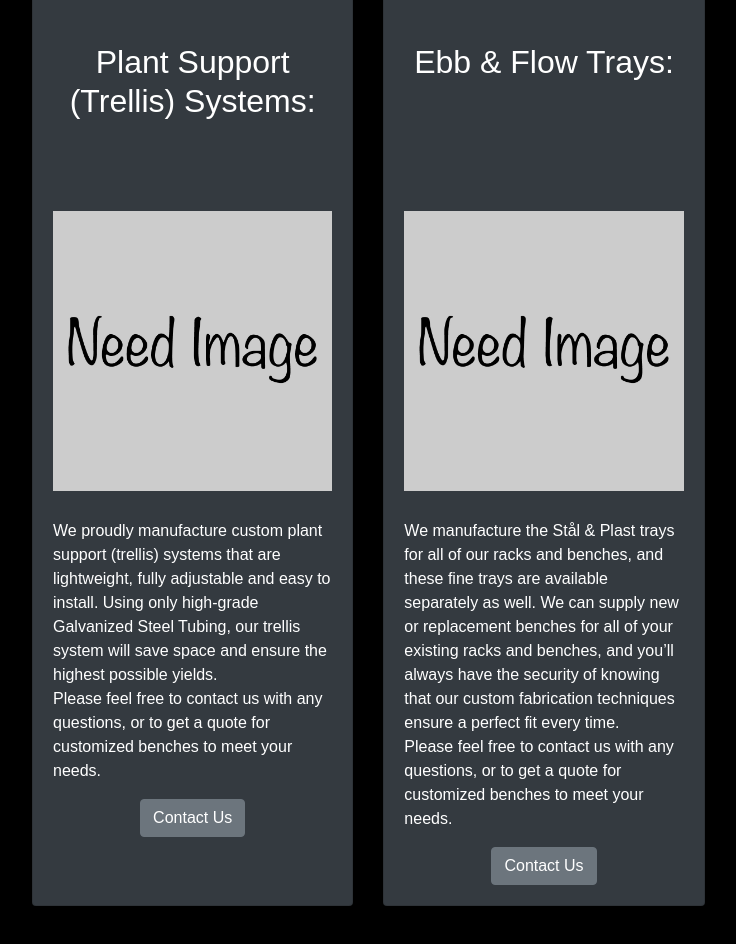
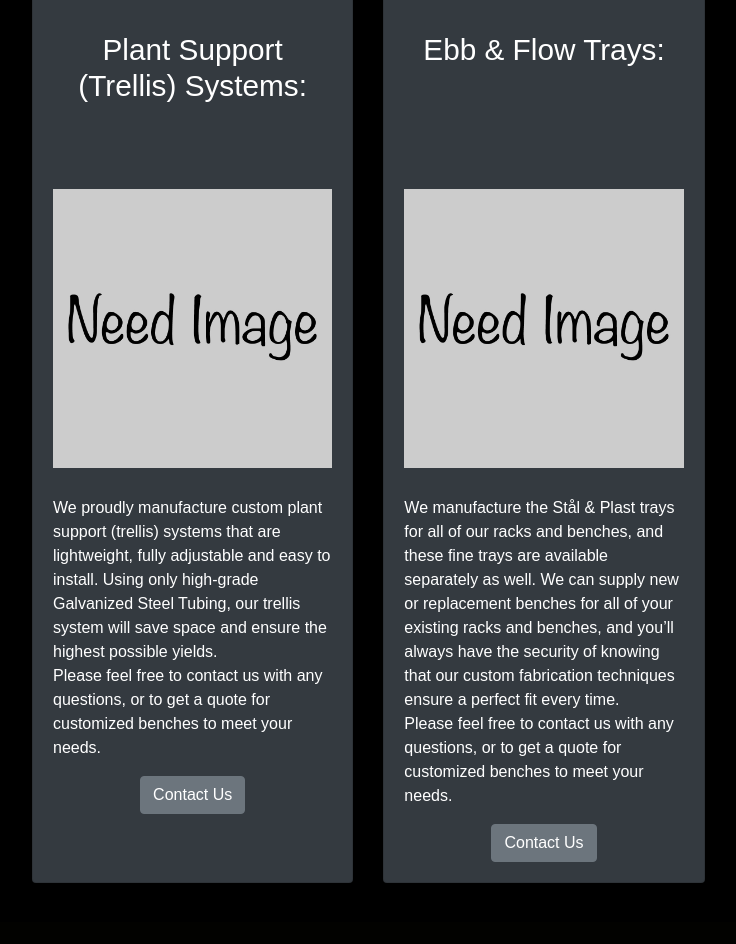
Before and after one commit to SeanTuc/SeanRollingBenches, a PHP site: page / in a window 1280 px wide. Shown: the part 1875-2819 px from the top of the page, without its empty margins (96-832 px from the left). After the commit the page ends 2758 px from the top, so only its background shows below. Run offline with PHP 8.4, Linux system fonts and the light colour scheme.

Commit message:
fixed middle sized screen headers

```diff
--- a/header.php
+++ b/header.php
@@ -36,6 +36,10 @@
         transform: translate(-50%, -50%);
         color: white;
       }
+      @media (min-width:577px){
+        .main-content-title {
+            font-size:calc(6pt  + 1.7vw);
+        }
 
       </style>
 
--- a/index.php
+++ b/index.php
@@ -13,9 +13,9 @@
 </p>
 
 <div class="card-deck" style="padding-left: 10%; padding-right: 10%; padding-bottom: 3%">
-  <div class="card bg-dark" style="min-width: 200px"  >
-      <div class="card-body text-center " style="color: white;" >
-        <p class="card-text" style="padding-bottom: 10%"> <h2 style="color: white; min-height: 5em; padding-bottom: 10%">EBB AND FLOW GROWING BENCHES:</h2>
+  <div class="card bg-dark"  >
+      <div class="card-body text-center " style="color: white" >
+        <p class="card-text" style="padding-bottom: 10%"> <h2 class="main-content-title" style="color: white; min-height: 5em; padding-bottom: 10%; ">EBB AND FLOW GROWING BENCHES:</h2>
           <img class="card-img-top; img-fluid" src="images/Ebb_flow_benches_3.JPG" alt="#" style="width:100%; height: auto; padding-bottom: 10%">
           <div style="text-align: left">
           Our Ebb & Flow benches are designed and manufactured with only the quality materials available.
@@ -30,7 +30,7 @@
     </div>
     <div class="card bg-dark" >
         <div class="card-body text-center " style="color: white">
-          <p class="card-text" style="padding-bottom: 10%"> <h2 style="color: white; min-height: 5em; padding-bottom: 10%" >MULTI-TIERED BENCHES: </h2>
+          <p class="card-text" style="padding-bottom: 10%"> <h2 class="main-content-title" style="color: white; min-height: 5em; padding-bottom: 10%" >MULTI-TIERED BENCHES: </h2>
             <img class="card-img-top; img-fluid" src="images/MULTI-TIERED BENCHES.JPG" alt="#" style="width:100%; height: auto; padding-bottom: 10%">
             <div style="text-align: left">
             We manufacture multi-level stationary and rolling benches and racks that are one of the best ways to maximize your
@@ -44,7 +44,7 @@
     <div class="card bg-dark" >
         <div class="card-body text-center " style="color: white">
 
-            <p class="card-text" style="padding-bottom: 10%"> <h2 style="color: white; min-height: 5em; padding-bottom: 10%" >EXPANDED METAL BENCHES:</h2>
+            <p class="card-text" style="padding-bottom: 10%"> <h2 class="main-content-title" style="color: white; min-height: 5em; padding-bottom: 10%" >EXPANDED METAL BENCHES:</h2>
             <img class="card-img-top; img-fluid" src="images/No_image.jpg" alt="#" style="width:100%; height: auto; padding-bottom: 10%">
             <div style="text-align: left">
             Our Ebb & Flow benches are designed and manufactured with only the quality materials available.
@@ -64,7 +64,7 @@
 <div class="card-deck" style="padding-left: 10%; padding-right: 10%; padding-bottom: 3%">
     <div class="card bg-dark"  >
         <div class="card-body text-center " style="color: white" >
-          <p class="card-text" style="padding-bottom: 10%"> <h2 style="color: white; min-height: 5em; padding-bottom: 10%"> Plant Support (Trellis) Systems:</h2>
+          <p class="card-text" style="padding-bottom: 10%"> <h2 class="main-content-title" style="color: white; min-height: 5em; padding-bottom: 10%"> Plant Support (Trellis) Systems:</h2>
 
             <img class="card-img-top; img-fluid" src="images/No_image.jpg" alt="#" style="width:100%; height: auto; padding-bottom: 10%">
             <div style="text-align: left">
@@ -80,7 +80,7 @@
       <div class="card bg-dark" >
           <div class="card-body text-center " style="color: white">
 
-            <p class="card-text" style="padding-bottom: 10%; text-align: left"> <h2 style="color: white; min-height: 5em; padding-bottom: 10%" >Ebb & Flow Trays: </h2>
+            <p class="card-text" style="padding-bottom: 10%; text-align: left"> <h2 class="main-content-title" style="color: white; min-height: 5em; padding-bottom: 10%" >Ebb & Flow Trays: </h2>
               <img class="card-img-top; img-fluid" src="images/No_image.jpg" alt="#" style="width:100%; height: auto; padding-bottom: 10%">
               <div style="text-align: left">
               We manufacture the Stål & Plast trays for all of our racks and benches, and these fine trays are available separately as well. We can supply new or
```
